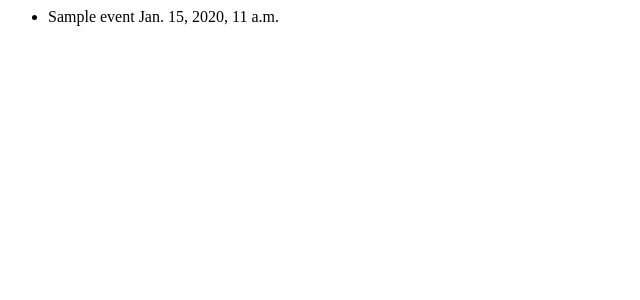
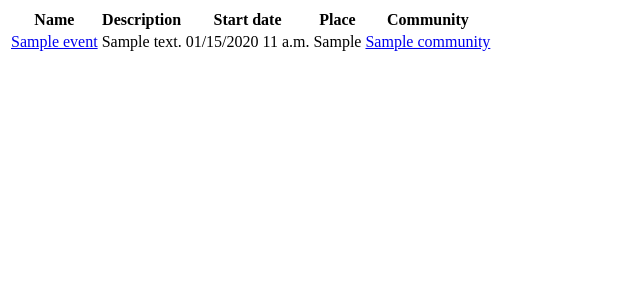
Before and after one commit to rrasmo/cachirulocalendar, a Django app: page / in a window 1280 px wide. Shown: the top 300 px of the page, without its empty margins (0-640 px from the left). Run offline with Django 3.2, Linux system fonts and the light colour scheme; tables that the repository leaves empty hold one stand-in row (values such as "Sample post").

Commit message:
Show detailed events table

```diff
--- a/cachirulocalendar/cachirulocalendar/templates/events/index.html
+++ b/cachirulocalendar/cachirulocalendar/templates/events/index.html
@@ -1,9 +1,34 @@
 {% if events %}
-    <ul>
+  <table>
+    <tr>
+      <th>Name</th>
+      <th>Description</th>
+      <th>Start date</th>
+      <th>Place</th>
+      <th>Community</th>
+    </tr>
     {% for event in events %}
-        <li>{{ event.name }} {{ event.start_date }}</li>
+      <tr>
+        <td>
+          {% if event.url %}
+            <a href="{{ event.url }}">{{ event.name }}</a>
+          {% else %}
+            {{ event.name }}
+          {% endif %}
+        </td>
+        <td>{{ event.description|default:"" }}</td>
+        <td>{{ event.start_date|date:"SHORT_DATETIME_FORMAT" }}</td>
+        <td>{{ event.place|default:"" }}</td>
+        <td>
+          {% if event.community.url %}
+            <a href="{{ event.community.url }}">{{ event.community.name }}</a>
+          {% else %}
+            {{ event.community.name }}
+          {% endif %}
+        </td>
+      </tr>
     {% endfor %}
-    </ul>
+  </table>
 {% else %}
-    <p>No events.</p>
+  <p>No events.</p>
 {% endif %}
```
Also changed, not shown: cachirulocalendar/cachirulocalendar/templates/index.html (deleted, +0 -10 lines).
